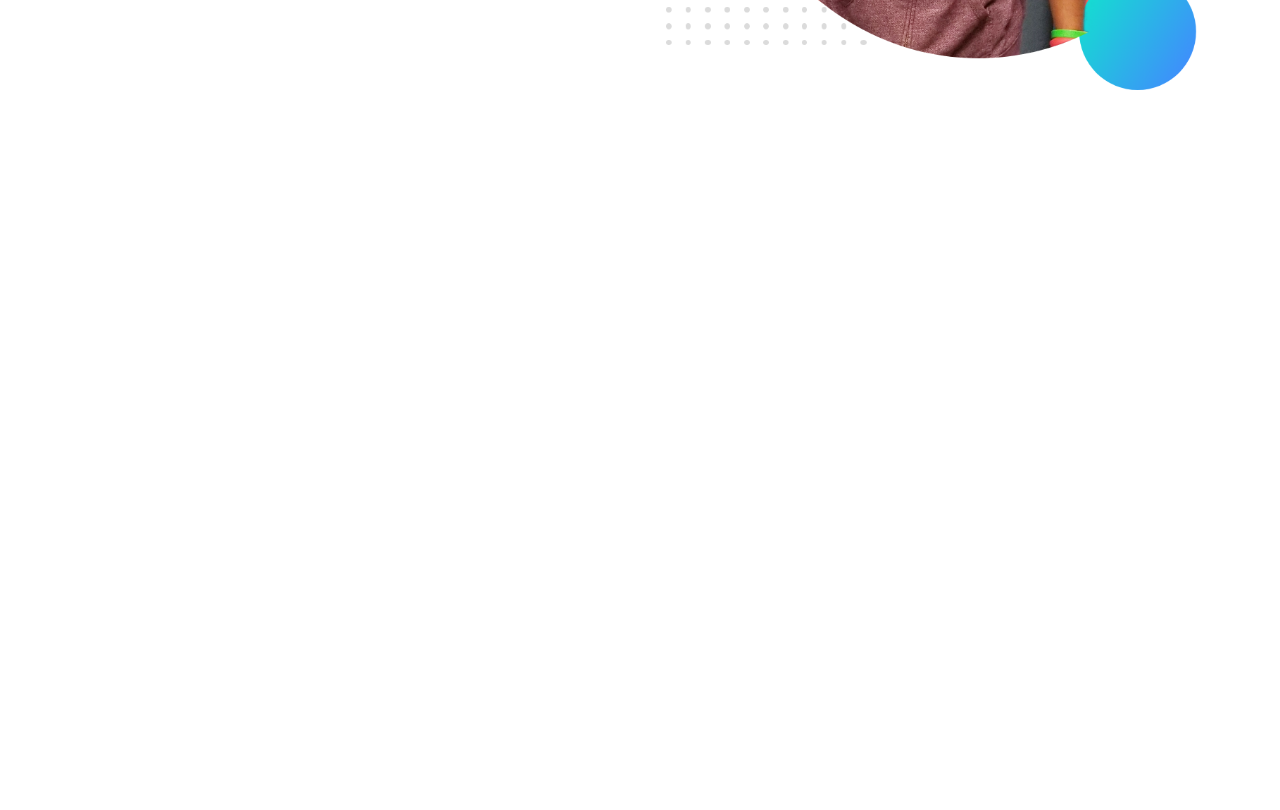
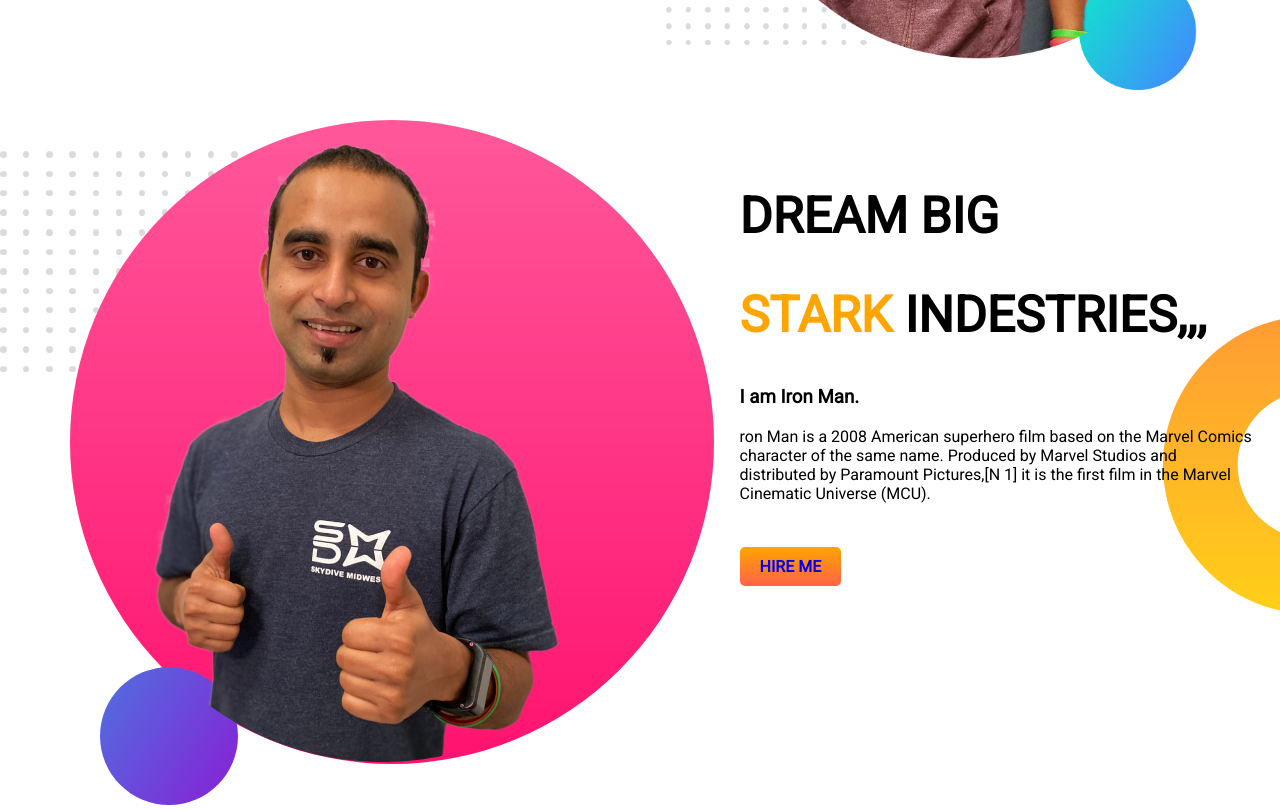
Before and after one commit to mahabubnihat1/developer-protfolio, a plain HTML site: page developer-protfolio/index.html in a window 1280 px wide. Shown: the part 520-1330 px from the top of the page. Before the commit the page ends 800 px from the top, so only its background shows below. Drawn offline with Linux system fonts and the light colour scheme.

Commit message:
dream-added

```diff
--- a/developer-protfolio/index.html
+++ b/developer-protfolio/index.html
@@ -32,6 +32,26 @@
 
     </section>
 
+
+    <section class="dream-big">
+        <div class="half-waight"><img src="images/jhankar2.png" alt=""> </div>
+
+
+        <div class="half-width">
+            <h1>DREAM BIG</h1>
+            <h1><span class="oreng">STARK </span> INDESTRIES,,,</h1>
+            <h3>I am Iron Man.</h3>
+            <p>ron Man is a 2008 American superhero film based on the Marvel Comics character of the same name. Produced
+                by
+                Marvel Studios and distributed by Paramount Pictures,[N 1] it is the first film in the Marvel Cinematic
+                Universe (MCU).
+            </p>
+            <br><br>
+            <a class="link-button" target="blank" href="https://en.wikipedia.org/wiki/Iron_Man_(2008_film)">HIRE ME</a>
+        </div>
+
+    </section>
+
 </body>
 
 </html>
--- a/developer-protfolio/style.css
+++ b/developer-protfolio/style.css
@@ -21,5 +21,10 @@ padding: 2%;}
     border-radius: 5px;
 }
 
-section{background-image:url(images/top-banner.png);
+.background-image{background-image:url(images/top-banner.png);
 background-repeat: no-repeat;}
+
+
+.dream-big{background-image: url(images/dream-bg.png);
+background-repeat: no-repeat;
+background-position: right;}
```
